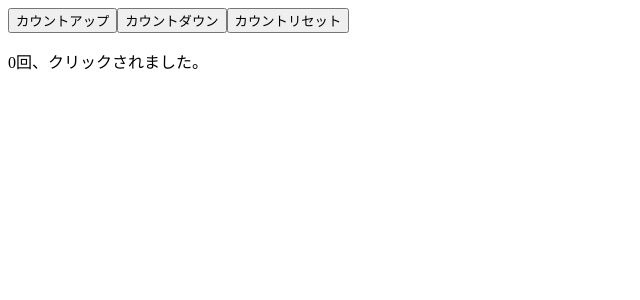
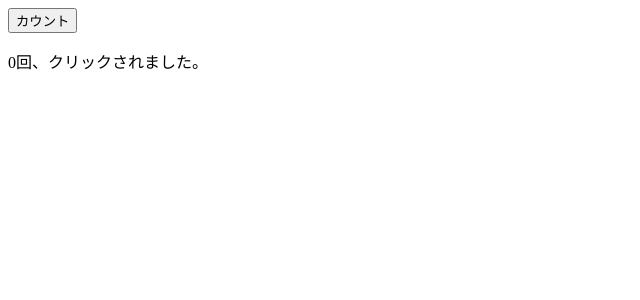
Before and after one commit to itoo-mzn/react-sample, a React (Vite) app: page / in a window 1280 px wide. Shown: the top 300 px of the page, without its empty margins (0-640 px from the left). Built offline with nearby package versions, Linux system fonts and the light colour scheme.

Commit message:
Jotaiを使った初歩のカウンター

```diff
--- a/package.json
+++ b/package.json
@@ -17,6 +17,7 @@
     "@hookform/resolvers": "^5.7.1",
     "@mui/icons-material": "^9.3.1",
     "@mui/material": "^9.3.1",
+    "jotai": "^2.20.2",
     "motion": "^13.1.0",
     "react": "^19.2.8",
     "react-dom": "^19.2.8",
--- /dev/null
+++ b/src/JotaiCounter.jsx
@@ -0,0 +1,16 @@
+import { useAtom } from "jotai";
+import { counterAtom } from "./atom";
+
+export default function JotaiCounter() {
+  const [counter, setCounter] = useAtom(counterAtom);
+
+  const handleClick = () => {
+    setCounter((c) => c + 1);
+  };
+  return (
+    <>
+      <button onClick={handleClick}>カウント</button>
+      <p>{counter}回、クリックされました。</p>
+    </>
+  );
+}
--- /dev/null
+++ b/src/atom.js
@@ -0,0 +1,3 @@
+import { atom } from "jotai";
+
+export const counterAtom = atom(0);
--- a/src/main.jsx
+++ b/src/main.jsx
@@ -1,9 +1,9 @@
 import { StrictMode } from "react";
 import { createRoot } from "react-dom/client";
-import HookReducer from "./HookReducer.jsx";
+import JotaiCounter from "./JotaiCounter.jsx";
 
 createRoot(document.getElementById("root")).render(
   <StrictMode>
-    <HookReducer init={0} />
+    <JotaiCounter />
   </StrictMode>,
 );
```
Also changed, not shown: 1 other file (tests, documents, lock files or other folders).
